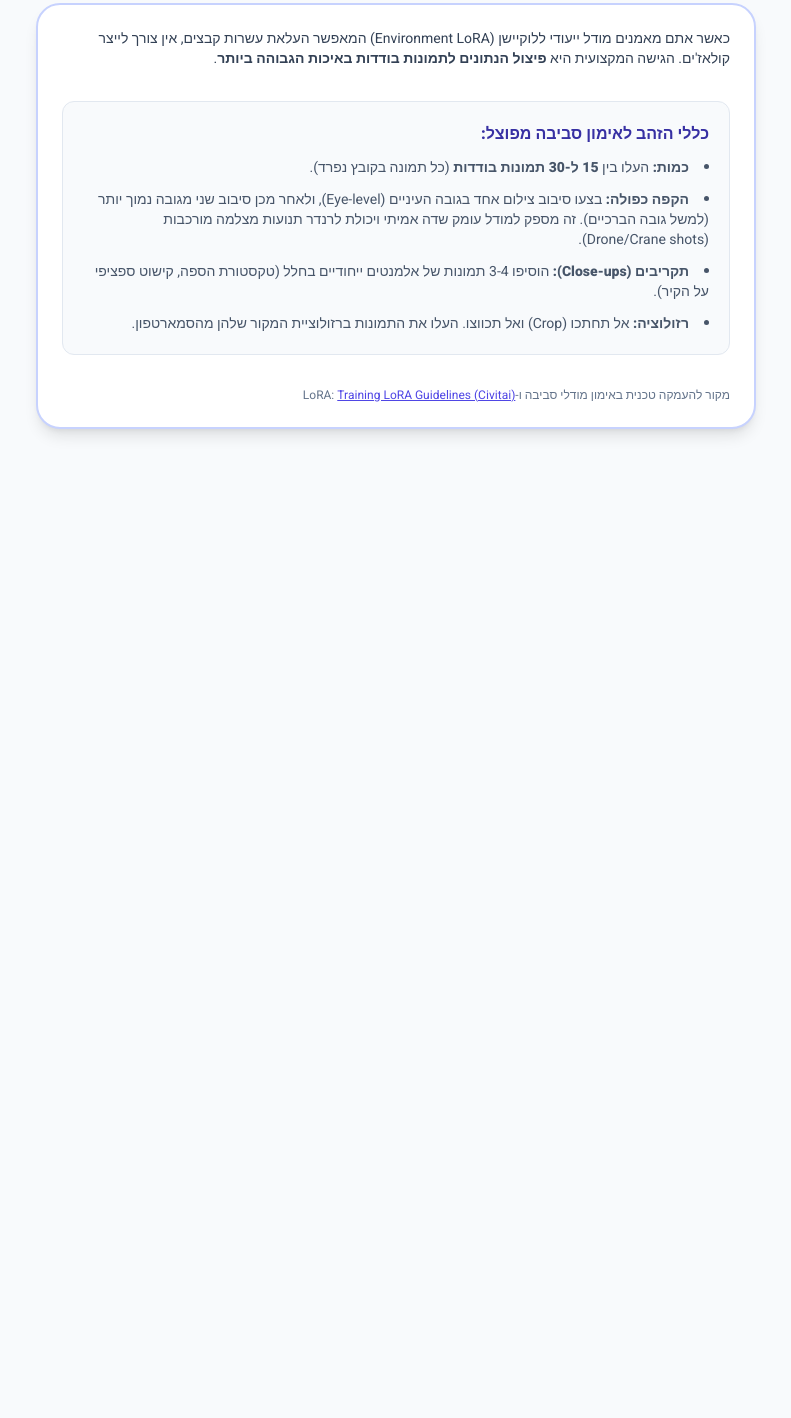
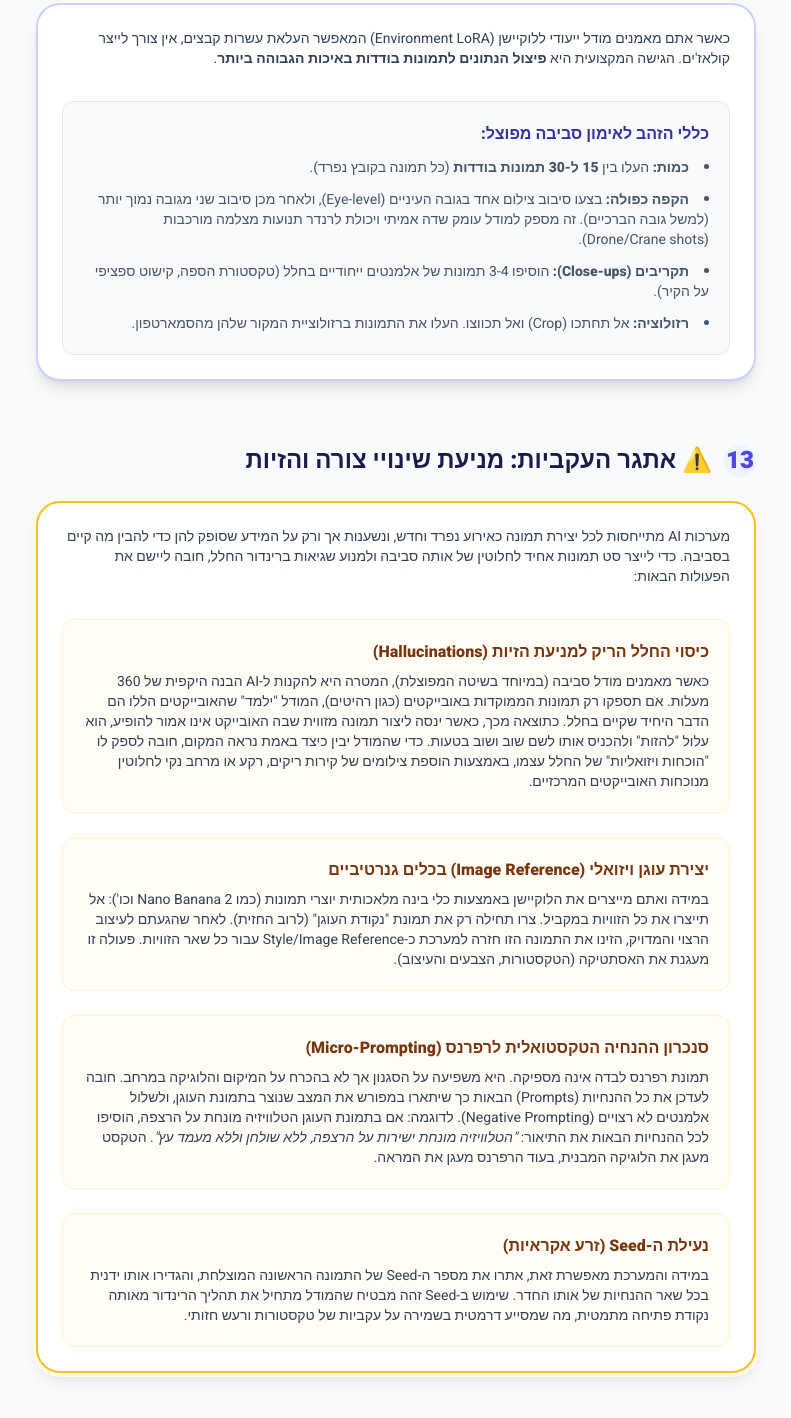
Before and after one commit to metanel/ai-photo-setup, a plain HTML site: page index.html in a window 1280 px wide. Shown: the part 9835-11253 px from the top of the page, without its empty margins (244-1035 px from the left). Before the commit the page ends 10312 px from the top, so only its background shows below. Drawn offline with nearby package versions, Linux system fonts and the light colour scheme.

Commit message:
Update index.html

```diff
--- a/index.html
+++ b/index.html
@@ -639,9 +639,40 @@
                             <li><strong>רזולוציה:</strong> אל תחתכו (Crop) ואל תכווצו. העלו את התמונות ברזולוציית המקור שלהן מהסמארטפון.</li>
                         </ul>
                     </div>
+                </article>
+            </div>
 
-                    <div class="mt-2 text-xs text-slate-500">
-                        מקור להעמקה טכנית באימון מודלי סביבה ו-LoRA: <a href="https://civitai.com/articles/12789/training-a-character-lora-from-a-character-sheet" class="text-indigo-600 underline font-medium" target="_blank" rel="noopener noreferrer">Training LoRA Guidelines (Civitai)</a>
+            <div class="flex flex-col gap-6">
+                <h2 class="text-2xl font-bold flex items-center gap-3 text-indigo-950">
+                    <span aria-hidden="true" class="bg-accent-light w-8 h-8 rounded-full flex items-center justify-center font-black">13</span>
+                    ⚠️ אתגר העקביות: מניעת שינויי צורה והזיות
+                </h2>
+
+                <article class="bg-white rounded-3xl p-6 shadow-lg border-2 border-amber-400 ring-4 ring-amber-50 flex flex-col gap-6">
+                    <div class="text-slate-700 text-sm font-medium mb-2">
+                        <p>מערכות AI מתייחסות לכל יצירת תמונה כאירוע נפרד וחדש, ונשענות אך ורק על המידע שסופק להן כדי להבין מה קיים בסביבה. כדי לייצר סט תמונות אחיד לחלוטין של אותה סביבה ולמנוע שגיאות ברינדור החלל, חובה ליישם את הפעולות הבאות:</p>
+                    </div>
+
+                    <div class="space-y-6">
+                        <div class="bg-amber-50/50 p-5 rounded-xl border border-amber-100">
+                            <h4 class="font-bold text-amber-900 text-base mb-2">כיסוי החלל הריק למניעת הזיות (Hallucinations)</h4>
+                            <p class="text-sm text-slate-700">כאשר מאמנים מודל סביבה (במיוחד בשיטה המפוצלת), המטרה היא להקנות ל-AI הבנה היקפית של 360 מעלות. אם תספקו רק תמונות הממוקדות באובייקטים (כגון רהיטים), המודל "ילמד" שהאובייקטים הללו הם הדבר היחיד שקיים בחלל. כתוצאה מכך, כאשר ינסה ליצור תמונה מזווית שבה האובייקט אינו אמור להופיע, הוא עלול "להזות" ולהכניס אותו לשם שוב ושוב בטעות. כדי שהמודל יבין כיצד באמת נראה המקום, חובה לספק לו "הוכחות ויזואליות" של החלל עצמו, באמצעות הוספת צילומים של קירות ריקים, רקע או מרחב נקי לחלוטין מנוכחות האובייקטים המרכזיים.</p>
+                        </div>
+
+                        <div class="bg-amber-50/50 p-5 rounded-xl border border-amber-100">
+                            <h4 class="font-bold text-amber-900 text-base mb-2">יצירת עוגן ויזואלי (Image Reference) בכלים גנרטיביים</h4>
+                            <p class="text-sm text-slate-700">במידה ואתם מייצרים את הלוקיישן באמצעות כלי בינה מלאכותית יוצרי תמונות (כמו Nano Banana 2 וכו'): אל תייצרו את כל הזוויות במקביל. צרו תחילה רק את תמונת "נקודת העוגן" (לרוב החזית). לאחר שהגעתם לעיצוב הרצוי והמדויק, הזינו את התמונה הזו חזרה למערכת כ-Style/Image Reference עבור כל שאר הזוויות. פעולה זו מעגנת את האסתטיקה (הטקסטורות, הצבעים והעיצוב).</p>
+                        </div>
+
+                        <div class="bg-amber-50/50 p-5 rounded-xl border border-amber-100">
+                            <h4 class="font-bold text-amber-900 text-base mb-2">סנכרון ההנחיה הטקסטואלית לרפרנס (Micro-Prompting)</h4>
+                            <p class="text-sm text-slate-700">תמונת רפרנס לבדה אינה מספיקה. היא משפיעה על הסגנון אך לא בהכרח על המיקום והלוגיקה במרחב. חובה לעדכן את כל ההנחיות (Prompts) הבאות כך שיתארו במפורש את המצב שנוצר בתמונת העוגן, ולשלול אלמנטים לא רצויים (Negative Prompting). לדוגמה: אם בתמונת העוגן הטלוויזיה מונחת על הרצפה, הוסיפו לכל ההנחיות הבאות את התיאור: <em>"הטלוויזיה מונחת ישירות על הרצפה, ללא שולחן וללא מעמד עץ"</em>. הטקסט מעגן את הלוגיקה המבנית, בעוד הרפרנס מעגן את המראה.</p>
+                        </div>
+
+                        <div class="bg-amber-50/50 p-5 rounded-xl border border-amber-100">
+                            <h4 class="font-bold text-amber-900 text-base mb-2">נעילת ה-Seed (זרע אקראיות)</h4>
+                            <p class="text-sm text-slate-700">במידה והמערכת מאפשרת זאת, אתרו את מספר ה-Seed של התמונה הראשונה המוצלחת, והגדירו אותו ידנית בכל שאר ההנחיות של אותו החדר. שימוש ב-Seed זהה מבטיח שהמודל מתחיל את תהליך הרינדור מאותה נקודת פתיחה מתמטית, מה שמסייע דרמטית בשמירה על עקביות של טקסטורות ורעש חזותי.</p>
+                        </div>
                     </div>
                 </article>
             </div>
```
